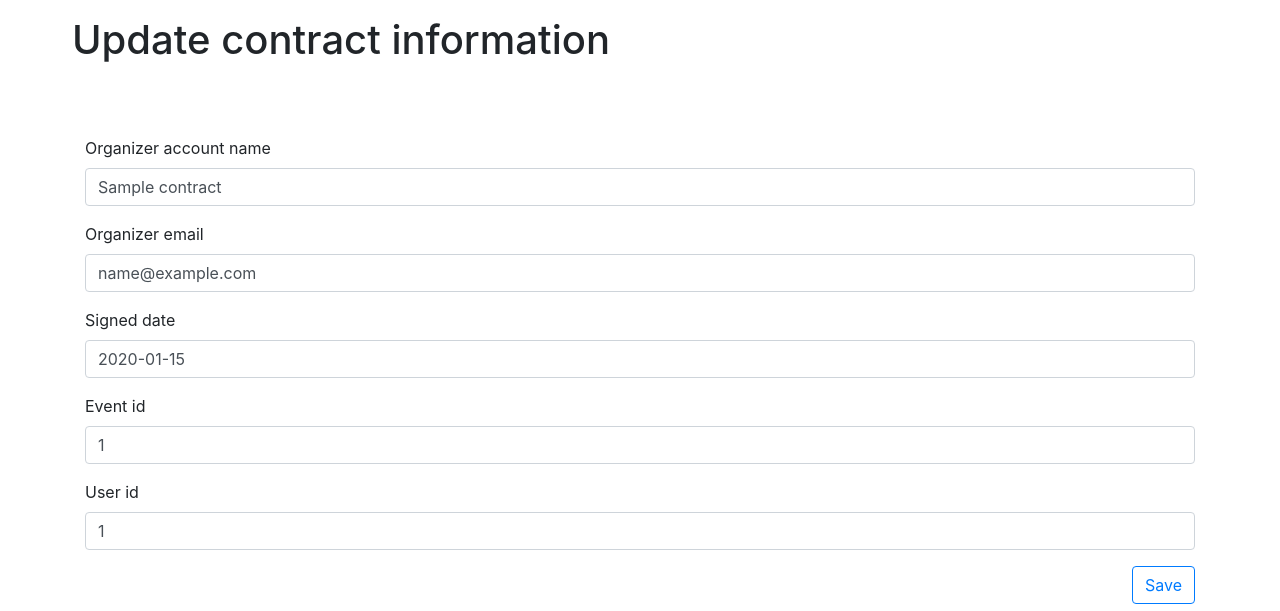
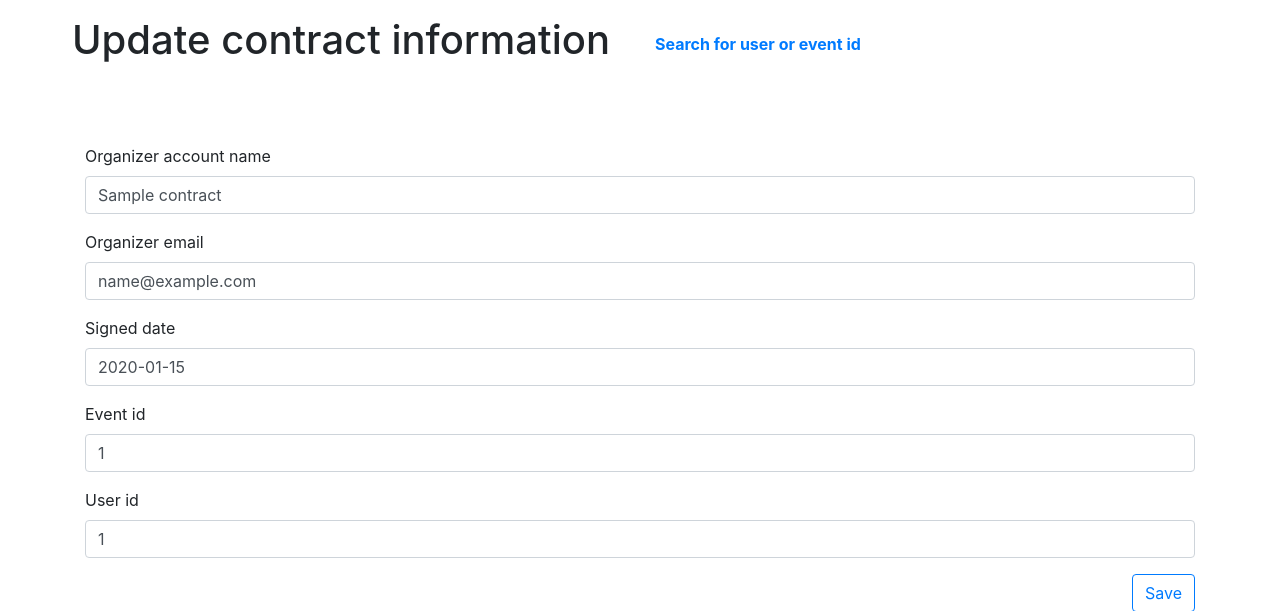
Before and after one commit to evbeda/upfronts, a Django app: page /contracts/update/1/ in a window 1280 px wide. Shown: the part 56-667 px from the top of the page. Run offline with Django 3.2, Linux system fonts and the light colour scheme; tables that the repository leaves empty hold one stand-in row (values such as "Sample post"); some libraries are stand-ins or nearby versions.

Commit message:
link to search event and user; link to recoups was added

```diff
--- a/app/templates/app/create_installment.html
+++ b/app/templates/app/create_installment.html
@@ -26,10 +26,10 @@
                             <li class="m-2"> <b>Email: </b> {{contract.organizer_email}} </li>
                             <li class="m-2"> <b>Signed date: </b>{{contract.signed_date}} </li>
                             {% if contract.event_id %}
-                                <li class="m-2"><b>Event id: </b> <a href="https://www.evbqa.com/myevent/{{contract.event_id}}/reports/attendee/">{{contract.event_id}}</a></li>
+                                <li class="m-2"><b>Event id: </b> <a href="{{link_to_event}}">{{contract.event_id}}</a></li>
                             {% endif %}
                             {% if contract.user_id %}
-                                <li class="m-2"><b>User id: </b> {{contract.user_id}} </li>
+                                <li class="m-2"><b>User id: </b> <a href="{{link_to_recoup}}">{{contract.user_id}}</a></li>
                             {% endif %}
                             <li class="m-2"><b>Salesforce case: </b> <a href="{{contract.link_to_salesforce_case}}">{{contract.salesforce_case_id}}</a></li>
                         </p>
--- a/app/templates/app/update_contract.html
+++ b/app/templates/app/update_contract.html
@@ -17,11 +17,20 @@
     <body>
         <div class='m-5 p-3'>
             <div class="m-2">
-                <h1>Update contract information</h1>
+                <div class="row">
+                    <div class="col">
+                        <h1>Update contract information</h1>
+                    </div>
+                    <div class="col mt-3">
+                        <a href="{{info_event_url}}"><b>Search for user or event id</b></a>
+                    </div>
+                </div>
+
             </div>
         </div>
         <form method="post">{% csrf_token %}
             <div class="container">
+
                 {% bootstrap_form form layout='horizontal' %}
                 <div class="form-group row">
                     <div class="col-sm-10 offset-sm-2">
--- a/app/views.py
+++ b/app/views.py
@@ -79,6 +79,11 @@ class ContractUpdate(UpdateView):
     fields = ["organizer_account_name", "organizer_email", "signed_date", "event_id", "user_id"]
     success_url = reverse_lazy('contracts')
 
+    def get_context_data(self, **kwargs):
+        context = super().get_context_data(**kwargs)
+        context['info_event_url']="https://admin.eventbrite.com/admin/search/?search_type=&search_query={}".format(context['object'].organizer_email)
+        return context
+
 
 class ContractsTableView(LoginRequiredMixin, SingleTableMixin, FilterView):
     queryset = Contract.objects.all()
@@ -110,6 +115,8 @@ class InstallmentView(LoginRequiredMixin, SingleTableMixin, CreateView):
         context = super().get_context_data(**kwargs)
         contract = Contract.objects.filter(id=self.kwargs['contract_id']).get()
         context['contract'] = contract
+        context['link_to_recoup'] = "https://admin.eventbrite.com/admin/upfront_recoups/manage"
+        context['link_to_event'] = "https://admin.eventbrite.com/admin/upfront_recoups/manage"
         return context
 
     def get_success_url(self):
```
Also changed, not shown: app/tables.py (+5 -3 lines).
